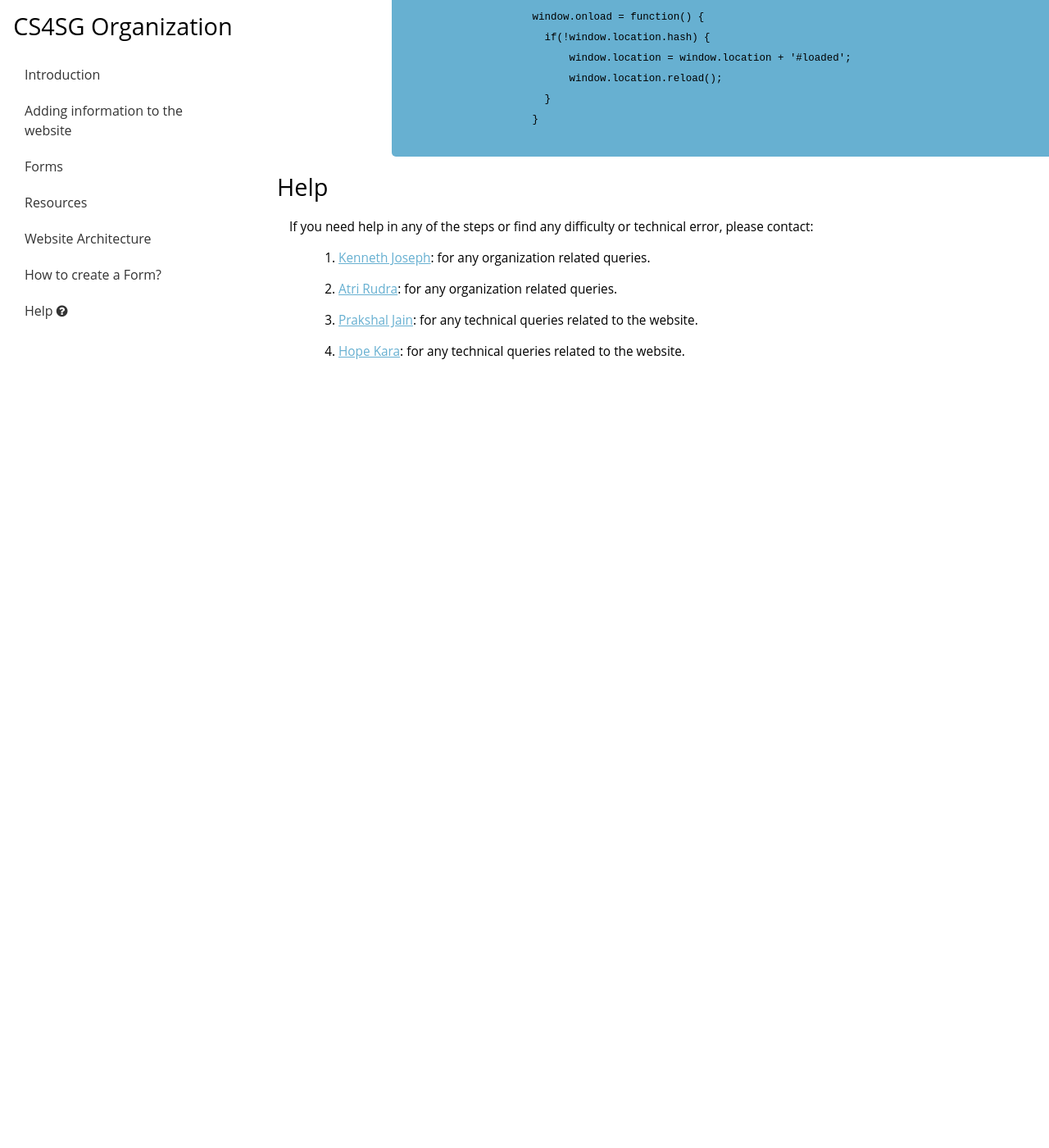
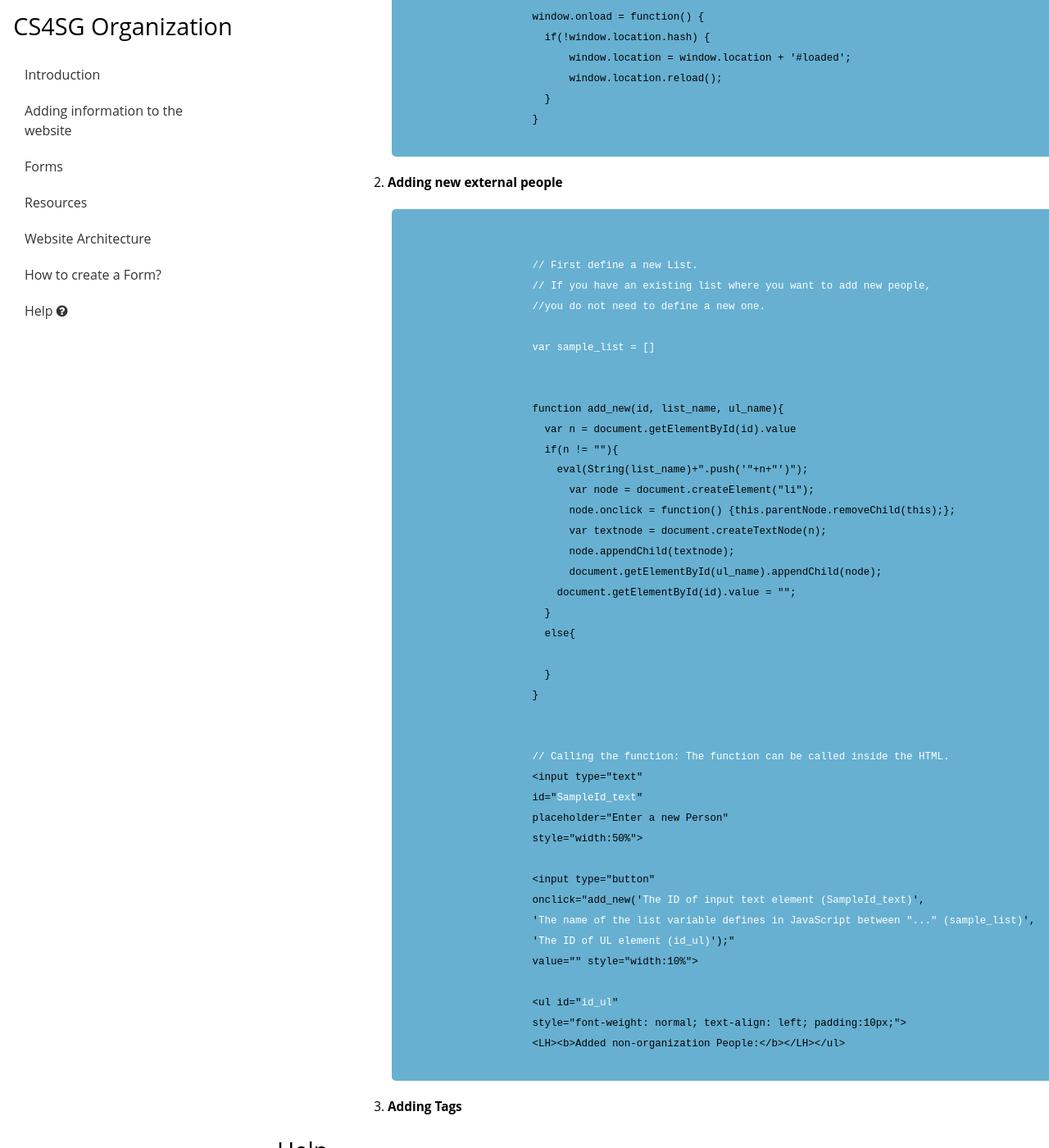
Before and after one commit to CS4SG/cs4sg_organization.github.io, a Jekyll site: the page built from index.html, in a window 1280 px wide and 1400 px high, scrolled down 3832 px. Shown: the whole window at 82% size. Built offline with Jekyll 4.4.1, drawn with Linux system fonts in a browser that asks for light colours; before the commit the page ends 4308 px from its top, so only the background shows below that.

Commit message:
Add people code

```diff
--- a/index.html
+++ b/index.html
@@ -172,8 +172,55 @@ layout: default
                     </code>
                   </li>
 
-                    <!-- Start from here -->
+                  <li>
+                    <h4>Adding new external people</h4>
+                    <code>
+                      <font style="color:white">
+                      // First define a new List.
+                      // If you have an existing list where you want to add new people,
+                      //you do not need to define a new one.
 
+                      var sample_list = []
+
+                      </font>
+                      function add_new(id, list_name, ul_name){
+                        var n = document.getElementById(id).value
+                        if(n != ""){
+                          eval(String(list_name)+".push('"+n+"')");
+                            var node = document.createElement("li");
+                            node.onclick = function() {this.parentNode.removeChild(this);};
+                            var textnode = document.createTextNode(n);
+                            node.appendChild(textnode);
+                            document.getElementById(ul_name).appendChild(node);
+                          document.getElementById(id).value = "";
+                        }
+                        else{
+
+                        }
+                      }
+
+                      <font style="color:white">
+                      // Calling the function: The function can be called inside the HTML.</font>
+                      &#60;input type="text"
+                      id="<font style="color:white">SampleId_text</font>"
+                      placeholder="Enter a new Person"
+                      style="width:50%"&#62;
+
+                      &#60;input type="button"
+                      onclick="add_new('<font style="color:white">The ID of input text element (SampleId_text)</font>',
+                      '<font style="color:white">The name of the list variable defines in JavaScript between "..." (sample_list)</font>',
+                      '<font style="color:white">The ID of UL element (id_ul)</font>');"
+                      value="<font style="color:white"></font>" style="width:10%"&#62;
+
+                      &#60;ul id="<font style="color:white">id_ul</font>"
+                      style="font-weight: normal; text-align: left; padding:10px;"&#62;
+                      &#60;LH&#62;&#60;b&#62;Added non-organization People:&#60;/b&#62;&#60;/LH&#62;&#60;/ul&#62;
+                    </code>
+                  </li>
+
+                  <li>
+                    <h4>Adding Tags</h4>
+                  </li>
                 </ol>
           </li>
         </ul>
```
